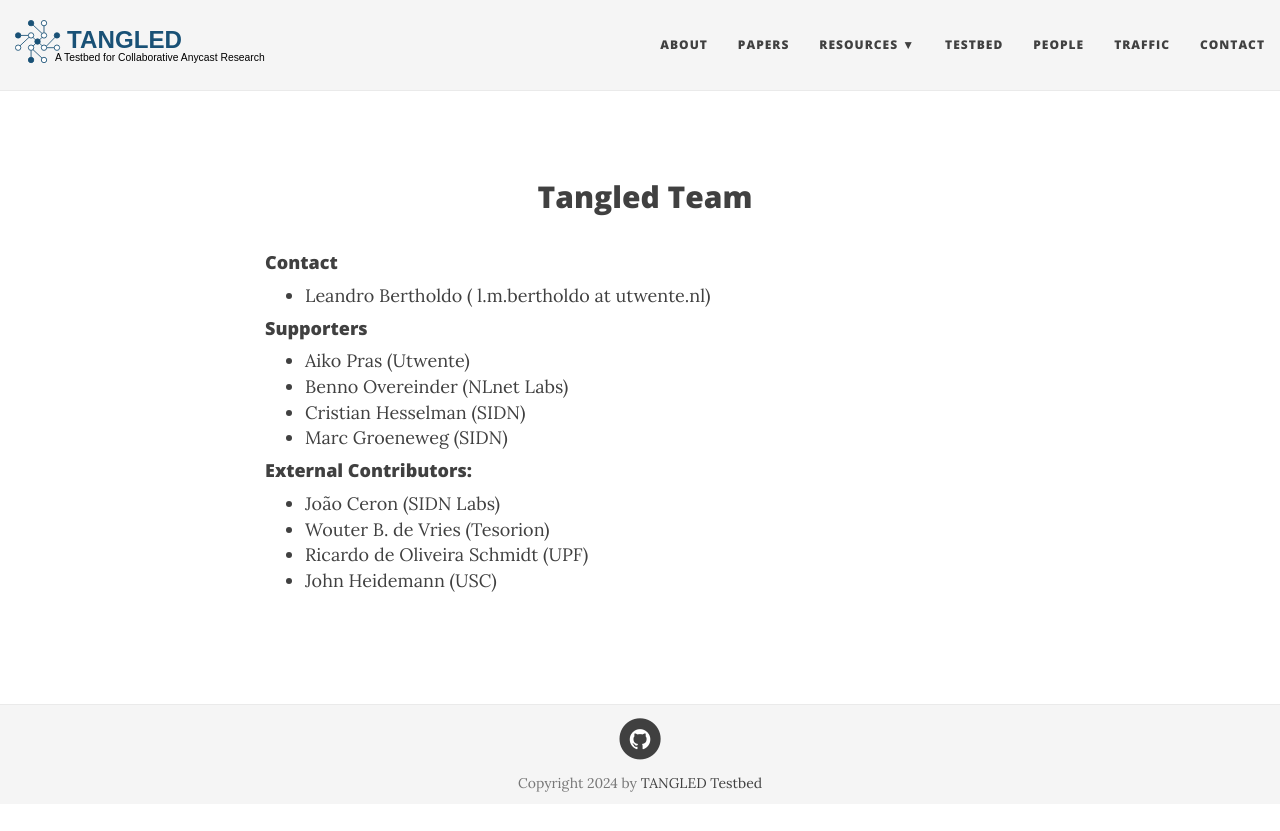
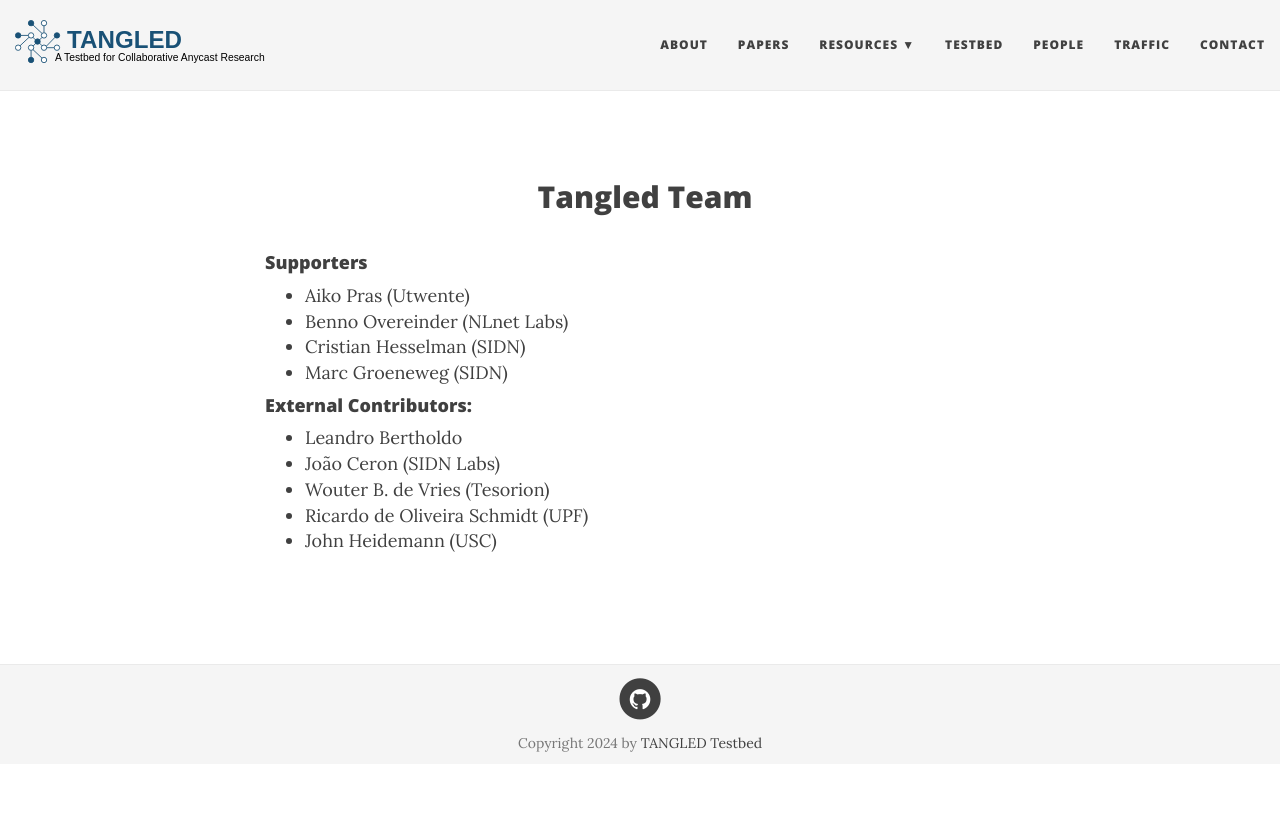
Before and after one commit to tangledsite/tangledsite.github.io, a Jekyll site: the page built from people.md, in a window 1280 px wide. Shown: the top 831 px of the page. Built offline with Jekyll 4.4.1, drawn with Linux system fonts in a browser that asks for light colours; nearby versions of some CDN libraries.

Commit message:
Update people.md

```diff
--- a/people.md
+++ b/people.md
@@ -3,9 +3,6 @@ layout: page
 title: Tangled Team
 subtitle:
 ---
-
-#### Contact
-* Leandro Bertholdo ( l.m.bertholdo at utwente.nl)
 
 #### Supporters
 * Aiko Pras (Utwente)
```
Also changed, not shown: other parts of people.md (+1 -0 lines).
